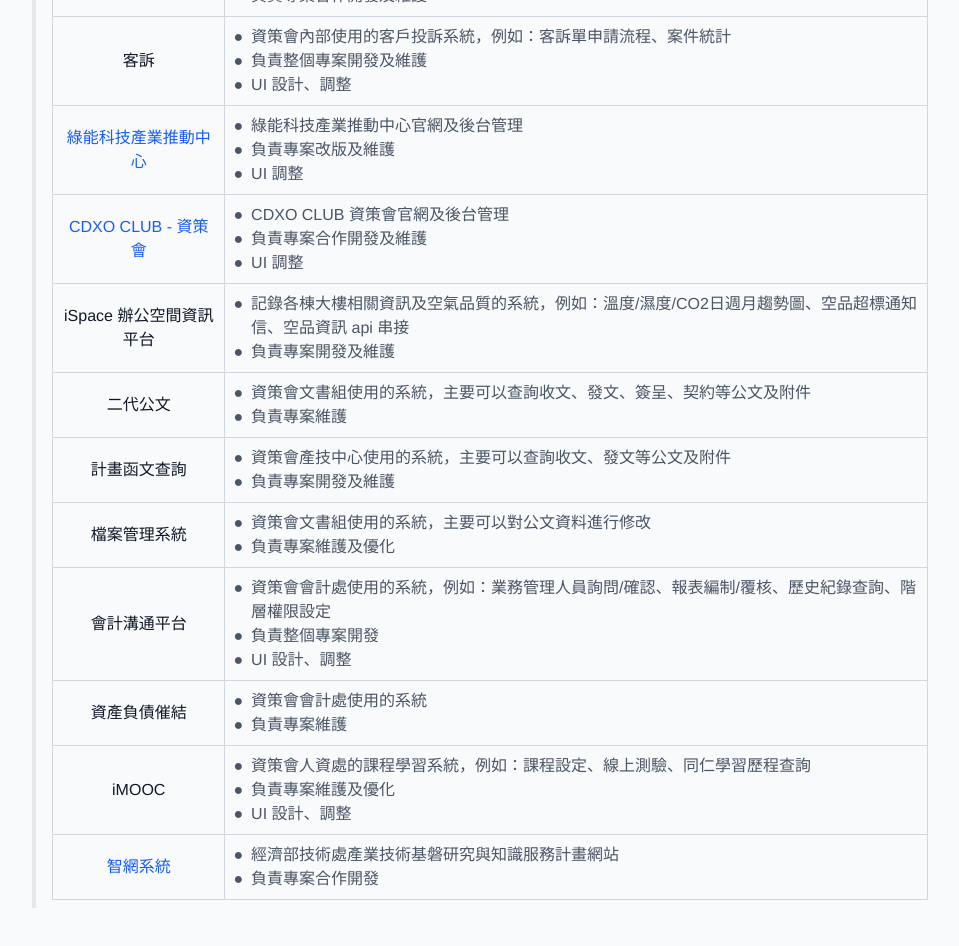
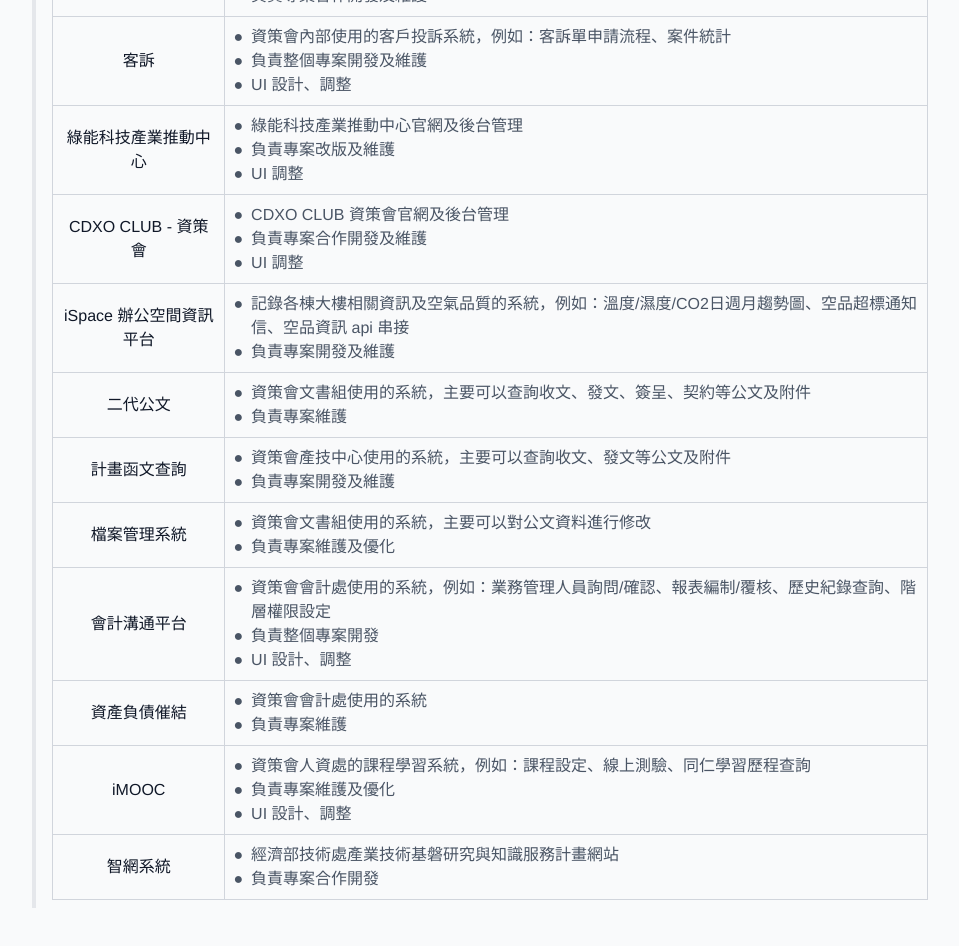
Before and after one commit to laura-chou/portfolio, a Next.js app: page /portfolio/projects/ifantech in a window 1280 px wide. Shown: the part 1080-2026 px from the top of the page, without its empty margins (160-1119 px from the left). Built offline with nearby package versions, Linux system fonts and the light colour scheme.

Commit message:
feat: remove link

```diff
--- a/app/projects/ifantech/page.tsx
+++ b/app/projects/ifantech/page.tsx
@@ -81,7 +81,6 @@ export default function IfantechProjects() {
         },
         {
           name: '綠能科技產業推動中心',
-          link: 'https://www.geipc.tw/',
           description: [
             '綠能科技產業推動中心官網及後台管理',
             '負責專案改版及維護',
@@ -90,7 +89,6 @@ export default function IfantechProjects() {
         },
         {
           name: 'CDXO CLUB - 資策會',
-          link: 'https://cdxoclub.iii.org.tw/',
           description: [
             'CDXO CLUB 資策會官網及後台管理',
             '負責專案合作開發及維護',
@@ -150,7 +148,6 @@ export default function IfantechProjects() {
         },
         {
           name: '智網系統',
-          link: 'https://www.itis.org.tw/default.aspx',
           description: [
             '經濟部技術處產業技術基磐研究與知識服務計畫網站',
             '負責專案合作開發',
```
